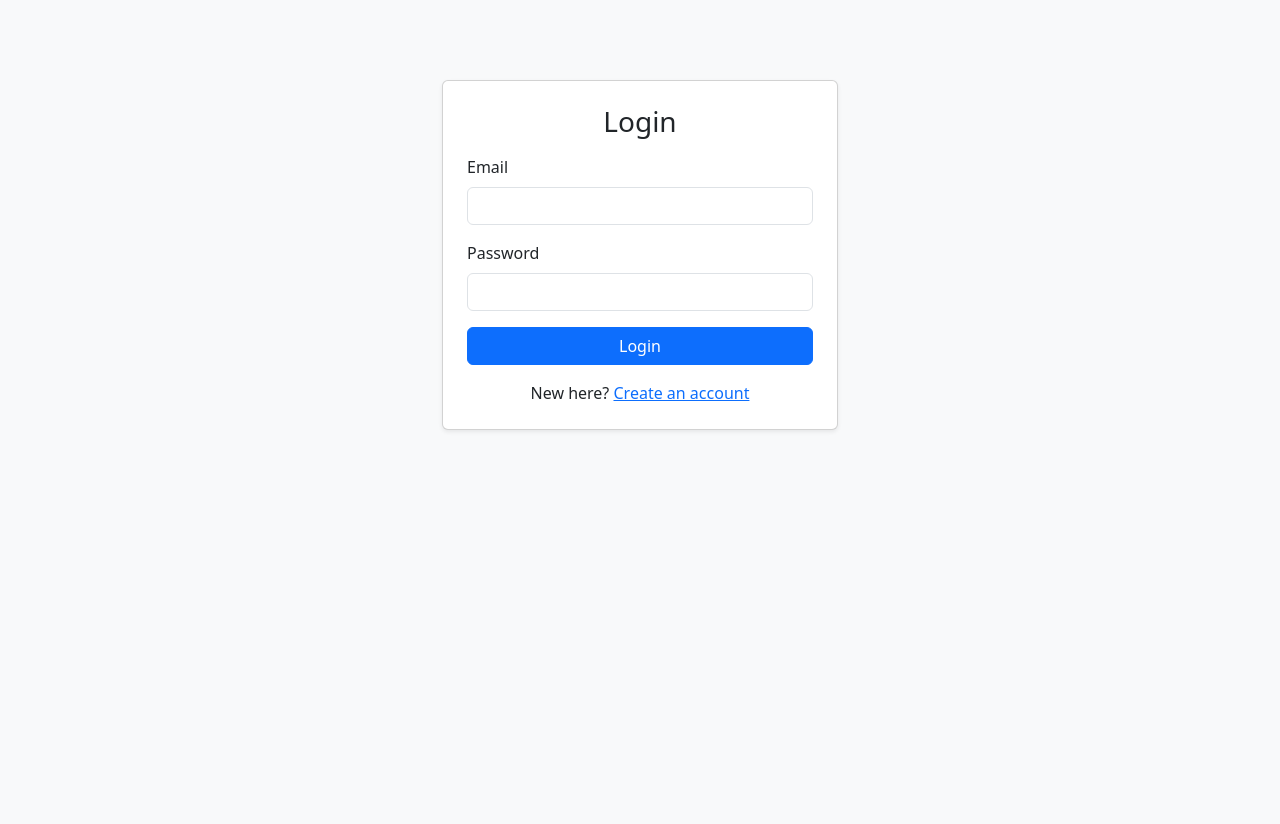
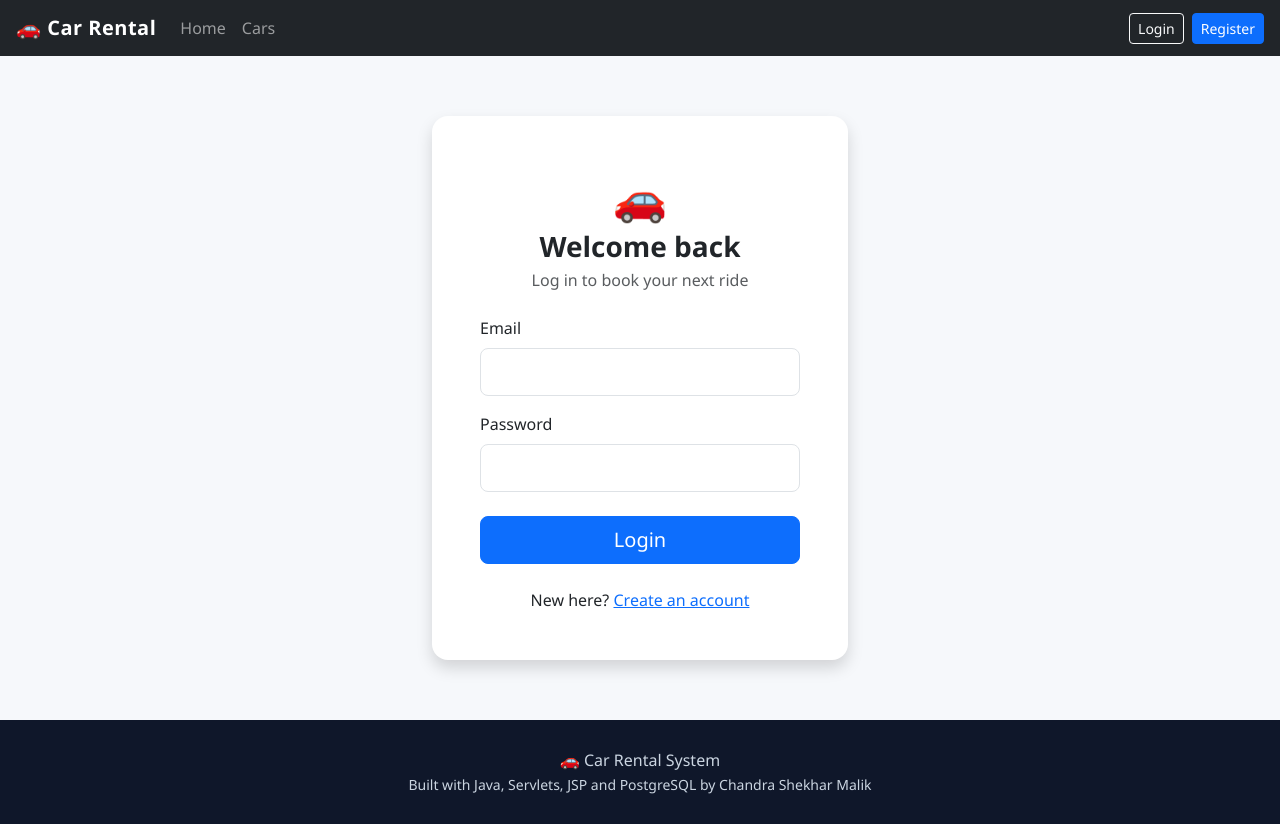
Before and after one commit to chandruu09/car-rental-system, a Java web app: page /login.jsp in a window 1280 px wide. Before the commit the page ends 431 px from the top, so only its background shows below. Run offline with Tomcat 11, a stand-in JSP engine, Linux system fonts and the light colour scheme.

Commit message:
Restyle login and register pages

```diff
--- a/src/main/webapp/login.jsp
+++ b/src/main/webapp/login.jsp
@@ -7,35 +7,46 @@
   <meta name="viewport" content="width=device-width, initial-scale=1">
   <title>Login - Car Rental</title>
   <link href="https://cdn.jsdelivr.net/npm/bootstrap@5.3.3/dist/css/bootstrap.min.css" rel="stylesheet">
+  <link href="${pageContext.request.contextPath}/css/style.css" rel="stylesheet">
 </head>
-<body class="bg-light">
-  <div class="container" style="max-width: 420px; margin-top: 80px;">
-    <div class="card shadow-sm">
-      <div class="card-body p-4">
-        <h3 class="mb-3 text-center">Login</h3>
+<body>
+  <jsp:include page="/WEB-INF/fragments/navbar.jsp"/>
 
-		<c:if test="${param.registered == '1'}">
-		  <div class="alert alert-success">Registration successful! Please log in.</div>
-		</c:if>
+  <div class="container" style="max-width: 440px; margin-top: 60px;">
+    <div class="card border-0 shadow rounded-4">
+      <div class="card-body p-4 p-md-5">
+        <div class="text-center mb-4">
+          <div style="font-size: 44px;">&#128663;</div>
+          <h3 class="fw-bold mb-1">Welcome back</h3>
+          <p class="text-muted mb-0">Log in to book your next ride</p>
+        </div>
 
+        <c:if test="${param.registered == '1'}">
+          <div class="alert alert-success">Registration successful! Please log in.</div>
+        </c:if>
         <c:if test="${not empty error}">
           <div class="alert alert-danger"><c:out value="${error}"/></div>
         </c:if>
 
-        <form action="login" method="post">
+        <form action="${pageContext.request.contextPath}/login" method="post">
           <div class="mb-3">
             <label class="form-label">Email</label>
-            <input type="email" name="email" class="form-control" required>
+            <input type="email" name="email" class="form-control form-control-lg" required>
           </div>
-          <div class="mb-3">
+          <div class="mb-4">
             <label class="form-label">Password</label>
-            <input type="password" name="password" class="form-control" required>
+            <input type="password" name="password" class="form-control form-control-lg" required>
           </div>
-          <button type="submit" class="btn btn-primary w-100">Login</button>
+          <button type="submit" class="btn btn-primary btn-lg w-100">Login</button>
         </form>
-        <p class="text-center mt-3 mb-0">New here? <a href="register.jsp">Create an account</a></p>
+
+        <p class="text-center mt-4 mb-0">New here?
+          <a href="${pageContext.request.contextPath}/register.jsp">Create an account</a>
+        </p>
       </div>
     </div>
   </div>
+
+  <jsp:include page="/WEB-INF/fragments/footer.jsp"/>
 </body>
 </html>
```
Also changed, not shown: src/main/webapp/register.jsp (+22 -11 lines).
